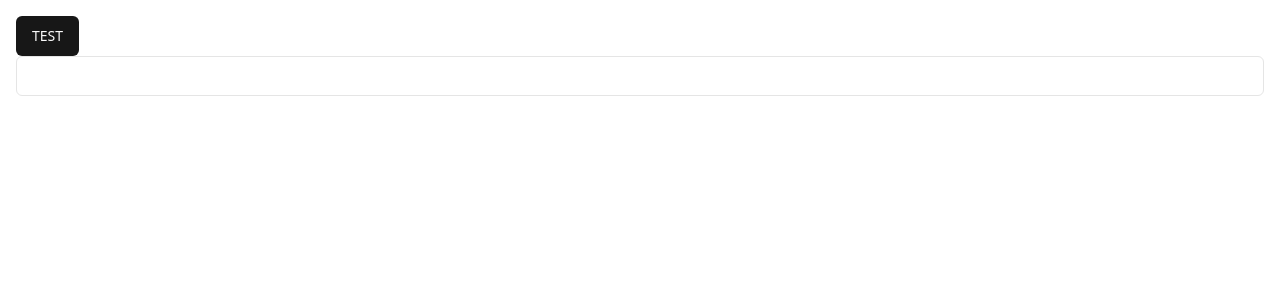
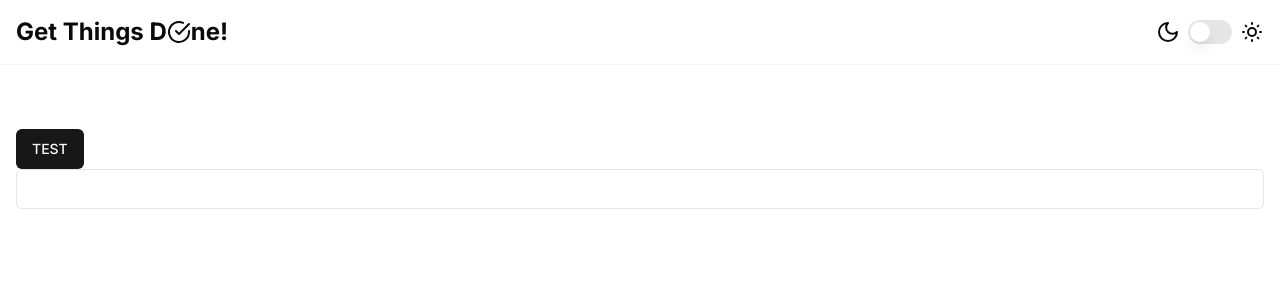
Before and after one commit to BenCrlt/gtd-project, a Next.js app: page / in a window 1280 px wide. Shown: the top 300 px of the page. Built offline with nearby package versions, Linux system fonts and the light colour scheme.

Commit message:
add header and theme toggle

```diff
--- a/package.json
+++ b/package.json
@@ -11,11 +11,13 @@
   "dependencies": {
     "@radix-ui/react-dialog": "^1.0.5",
     "@radix-ui/react-slot": "^1.0.2",
+    "@radix-ui/react-switch": "^1.0.3",
     "class-variance-authority": "^0.7.0",
     "clsx": "^2.1.0",
     "date-fns": "^3.3.0",
     "lucide-react": "^0.312.0",
     "next": "14.1.0",
+    "next-themes": "^0.2.1",
     "react": "^18",
     "react-day-picker": "^8.10.0",
     "react-dom": "^18",
--- a/src/app/layout.tsx
+++ b/src/app/layout.tsx
@@ -1,6 +1,8 @@
-import type { Metadata } from "next";
+import clsx from "clsx";
 import { Inter } from "next/font/google";
 import "./globals.css";
+import { ThemeProvider } from "@/theme/ThemeProvider";
+import { Header } from "@/features/layout/Header";
 
 const inter = Inter({ subsets: ["latin"] });
 
@@ -15,8 +17,15 @@ export default function RootLayout({
   children: React.ReactNode;
 }) {
   return (
-    <html lang="en">
-      <body>{children}</body>
+    <html lang="en" className="h-full">
+      <body className={clsx(inter.className, "bg-background h-full")}>
+        <ThemeProvider attribute="class" defaultTheme="system" enableSystem>
+          <div className="flex flex-col h-full">
+            <Header />
+            <div className="flex-1 py-12">{children}</div>
+          </div>
+        </ThemeProvider>
+      </body>
     </html>
   );
 }
--- /dev/null
+++ b/src/components/ui/switch.tsx
@@ -0,0 +1,29 @@
+"use client"
+
+import * as React from "react"
+import * as SwitchPrimitives from "@radix-ui/react-switch"
+
+import { cn } from "@/lib/utils"
+
+const Switch = React.forwardRef<
+  React.ElementRef<typeof SwitchPrimitives.Root>,
+  React.ComponentPropsWithoutRef<typeof SwitchPrimitives.Root>
+>(({ className, ...props }, ref) => (
+  <SwitchPrimitives.Root
+    className={cn(
+      "peer inline-flex h-6 w-11 shrink-0 cursor-pointer items-center rounded-full border-2 border-transparent transition-colors focus-visible:outline-none focus-visible:ring-2 focus-visible:ring-ring focus-visible:ring-offset-2 focus-visible:ring-offset-background disabled:cursor-not-allowed disabled:opacity-50 data-[state=checked]:bg-primary data-[state=unchecked]:bg-input",
+      className
+    )}
+    {...props}
+    ref={ref}
+  >
+    <SwitchPrimitives.Thumb
+      className={cn(
+        "pointer-events-none block h-5 w-5 rounded-full bg-background shadow-lg ring-0 transition-transform data-[state=checked]:translate-x-5 data-[state=unchecked]:translate-x-0"
+      )}
+    />
+  </SwitchPrimitives.Root>
+))
+Switch.displayName = SwitchPrimitives.Root.displayName
+
+export { Switch }
--- /dev/null
+++ b/src/features/layout/Header.tsx
@@ -0,0 +1,19 @@
+"use client";
+import { ThemeToggle } from "@/theme/ThemeToggle";
+import React from "react";
+import { CheckCircle } from "lucide-react";
+
+export const Header = () => {
+  return (
+    <header className="border-b border-b-accent">
+      <div className="container flex items-center justify-between px-4 py-4">
+        <div className="flex items-center">
+          <h2 className="text-2xl font-bold">Get Things D</h2>
+          <CheckCircle />
+          <h2 className="text-2xl font-bold">ne!</h2>
+        </div>
+        <ThemeToggle />
+      </div>
+    </header>
+  );
+};
--- /dev/null
+++ b/src/theme/ThemeProvider.tsx
@@ -0,0 +1,9 @@
+"use client";
+
+import { ThemeProviderProps } from "next-themes/dist/types";
+import React from "react";
+import { ThemeProvider as NextThemeProvider } from "next-themes";
+
+export const ThemeProvider = ({ children, ...props }: ThemeProviderProps) => {
+  return <NextThemeProvider {...props}>{children}</NextThemeProvider>;
+};
--- /dev/null
+++ b/src/theme/ThemeToggle.tsx
@@ -0,0 +1,18 @@
+"use client";
+import { useTheme } from "next-themes";
+import React from "react";
+import { Moon, SunMedium } from "lucide-react";
+import { Switch } from "@/components/ui/switch";
+
+export const ThemeToggle = () => {
+  const { setTheme } = useTheme();
+  return (
+    <div className="flex gap-2">
+      <Moon />
+      <Switch
+        onCheckedChange={(checked) => setTheme(checked ? "light" : "dark")}
+      />
+      <SunMedium />
+    </div>
+  );
+};
```
Also changed, not shown: 1 other file (tests, documents, lock files or other folders).
